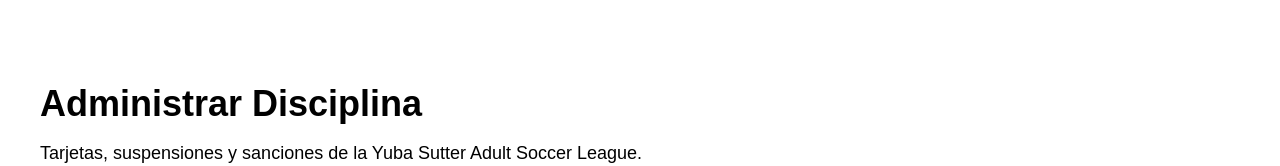
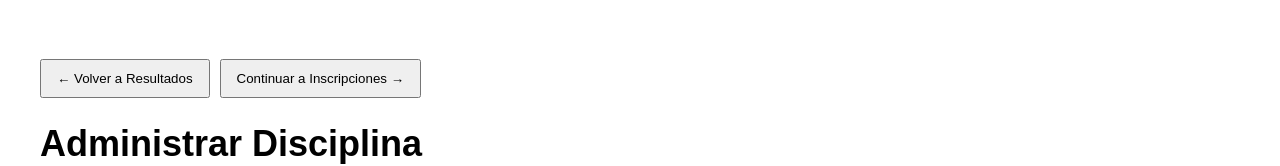
Before and after one commit to PrimoRz1/ysasl-website, a Next.js app: page /admin/disciplina in a window 1280 px wide. Shown: the part 207-373 px from the top of the page. Built offline with nearby package versions, Linux system fonts and the light colour scheme; no server answers; the database is empty.

Commit message:
Update page.js

```diff
--- a/app/admin/disciplina/page.js
+++ b/app/admin/disciplina/page.js
@@ -121,6 +121,23 @@ export default function AdminDisciplinaPage() {
         padding: '40px 24px',
       }}
     >
+      <div style={{ marginBottom: '25px' }}>
+  <button
+    type="button"
+    onClick={() => window.location.href = '/admin/resultados'}
+    style={{ padding: '10px 15px', cursor: 'pointer' }}
+  >
+    ← Volver a Resultados
+  </button>
+
+  <button
+    type="button"
+    onClick={() => window.location.href = '/admin/inscripciones'}
+    style={{ marginLeft: '10px', padding: '10px 15px', cursor: 'pointer' }}
+  >
+    Continuar a Inscripciones →
+  </button>
+</div>
       <h1 style={{ fontSize: '36px', marginBottom: '10px' }}>
         Administrar Disciplina
       </h1>
```
